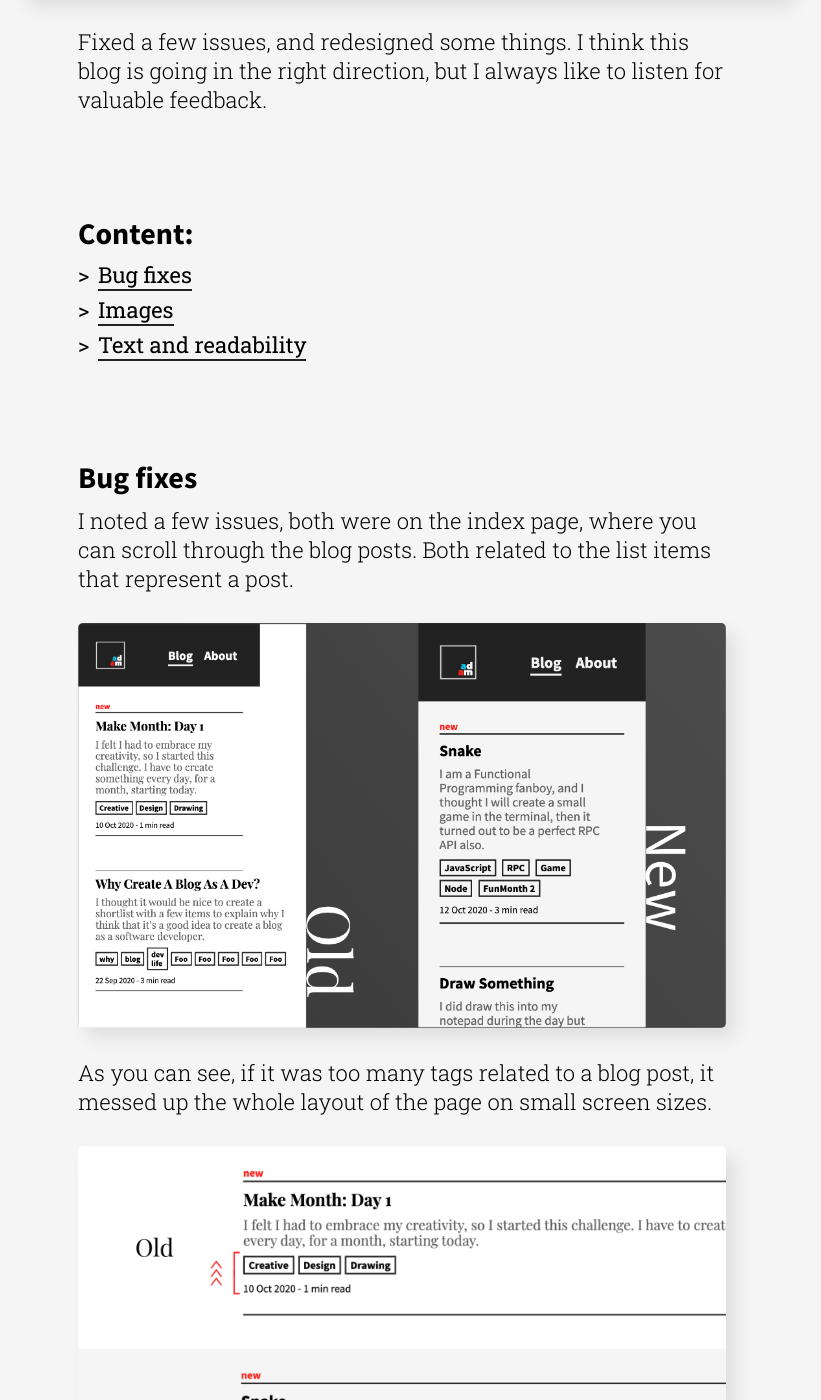
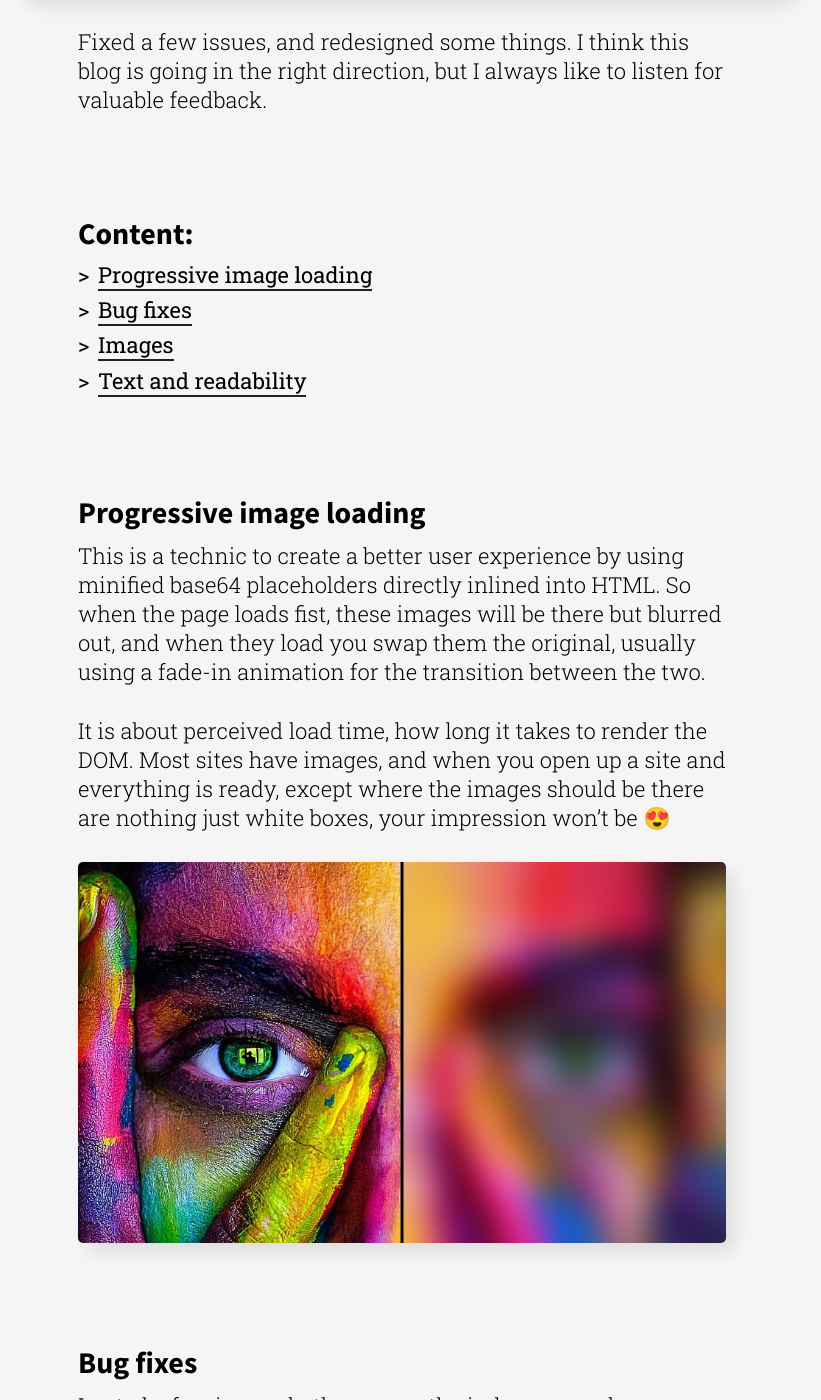
Before and after one commit to AdamGonda/adamgonda.com, a Jekyll site: the page built from _posts/2020-10-14-Site-update.md, in a window 1280 px wide and 1400 px high, scrolled down 673 px. Shown: the whole window, without its empty margins (238-1059 px from the left). Built offline with Jekyll 4.4.1, drawn with Linux system fonts in a browser that asks for light colours.

Commit message:
add progressive image loading section to site-update b-post

```diff
--- a/_posts/2020-10-14-Site-update.md
+++ b/_posts/2020-10-14-Site-update.md
@@ -7,6 +7,7 @@ tags:
   - Coding
   - UX/UI
 titles:
+  - Progressive image loading
   - Bug fixes
   - Images
   - Text and readability
@@ -16,6 +17,17 @@ Fixed a few issues, and redesigned some things. I think this blog is going in th
 but I always like to listen for valuable feedback.
 
 {% include post-content-list.html titles=page.titles %}
+
+# Progressive image loading
+
+This is a technic to create a better user experience by using minified base64 placeholders directly inlined into HTML. So when the page loads fist, these images will be there but blurred out, and when they load you swap them the original, usually using a fade-in animation for the transition between the two.
+
+It is about perceived load time, how long it takes to render the DOM. Most sites have images, and when you open up a site and everything is ready, except where the images should be there are nothing just white boxes, your impression won't be 😍
+
+{% include post-image.html
+  src='progressive-image-loading.jpg'
+  date=page.date
+%}
 
 # Bug fixes
 
```
Also changed, not shown: assets/images/2020-10-14/progressive-image-loading.jpg (added).
